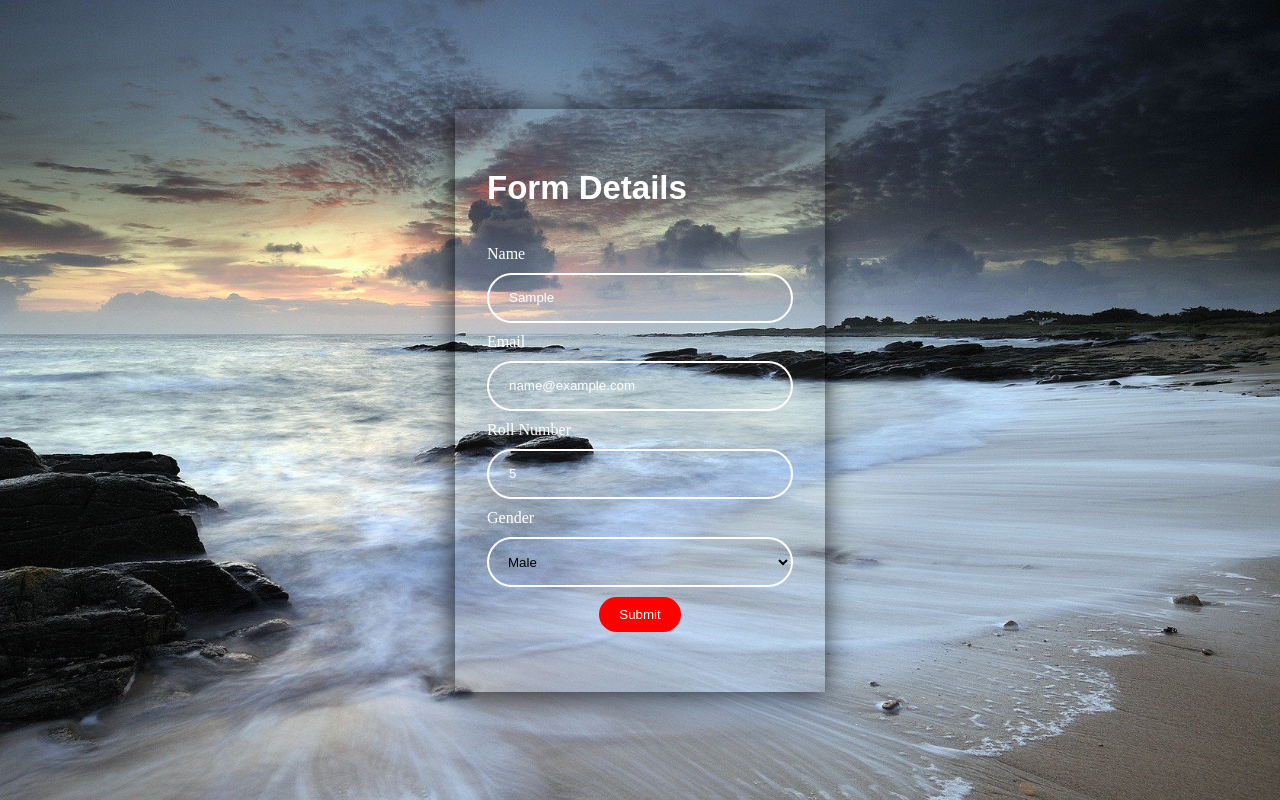
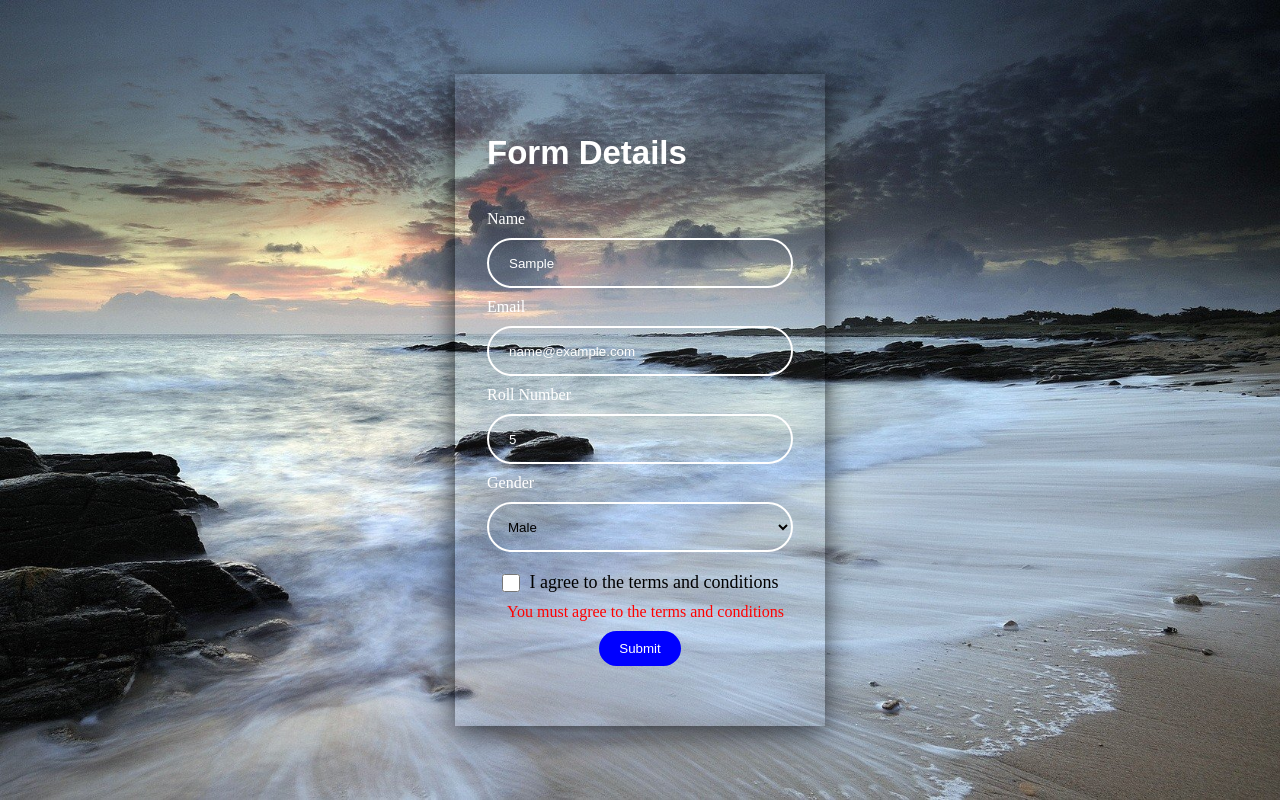
Before and after one commit to Dhanusree123/React-Hook-Forms, a React (Vite) app: page / in a window 1280 px wide. Both pictures are taken after typing "Sample", "name@example.com", "5" into the empty fields and a click on the button "Submit". Built offline with nearby package versions, Linux system fonts and the light colour scheme.

Commit message:
Update check box to the code

```diff
--- a/src/Pages/FormPage.tsx
+++ b/src/Pages/FormPage.tsx
@@ -7,15 +7,22 @@ type FormDetails = {
   email: string;
   rollNumber: number;
   gender: "Male" | "Female" | "Other";
+  myCheckbox: boolean;
 };
 
 const FormPage = () => {
-  const schema: ZodType<FormDetails> = z.object({
-    name: z.string().min(3).max(30),
-    email: z.string().email(),
-    rollNumber: z.number().max(100),
-    gender: z.enum(["Male", "Female", "Other"]),
-  });
+  const schema: ZodType<FormDetails> = z
+    .object({
+      name: z.string().min(3).max(30),
+      email: z.string().email(),
+      rollNumber: z.number().max(100),
+      gender: z.enum(["Male", "Female", "Other"]),
+      myCheckbox: z.boolean(),
+    })
+    .refine((data) => data.myCheckbox === true, {
+      message: "You must agree to the terms and conditions",
+      path: ["myCheckbox"],
+    });
 
   const {
     register,
@@ -79,6 +86,13 @@ const FormPage = () => {
               </select>
               {errors.gender && <span>{errors.gender.message}</span>}
             </div>
+            <div className="input-checkbox">
+              <input type="checkbox" id="tick" {...register("myCheckbox")} />
+              <label htmlFor="tick">I agree to the terms and conditions</label>
+            </div>
+            <p className="error-msg">
+              {errors.myCheckbox && <span>{errors.myCheckbox.message}</span>}
+            </p>
             <div className="style-button-cen">
               <button type="submit" className="style-button">
                 Submit
--- a/src/index.css
+++ b/src/index.css
@@ -96,10 +96,18 @@
     padding: 10px 20px;
     border-radius: 20px;
     border: none;
-    background-color: red;
+    background-color: blue;
     color: white;
+    cursor: pointer;
 }
 
 .style-button-cen {
     text-align: center;
 }
+
+.error-msg {
+    color: red;
+    margin-left: 20px;
+    font-size: 16px;
+    margin-bottom: 10px;
+}
```
